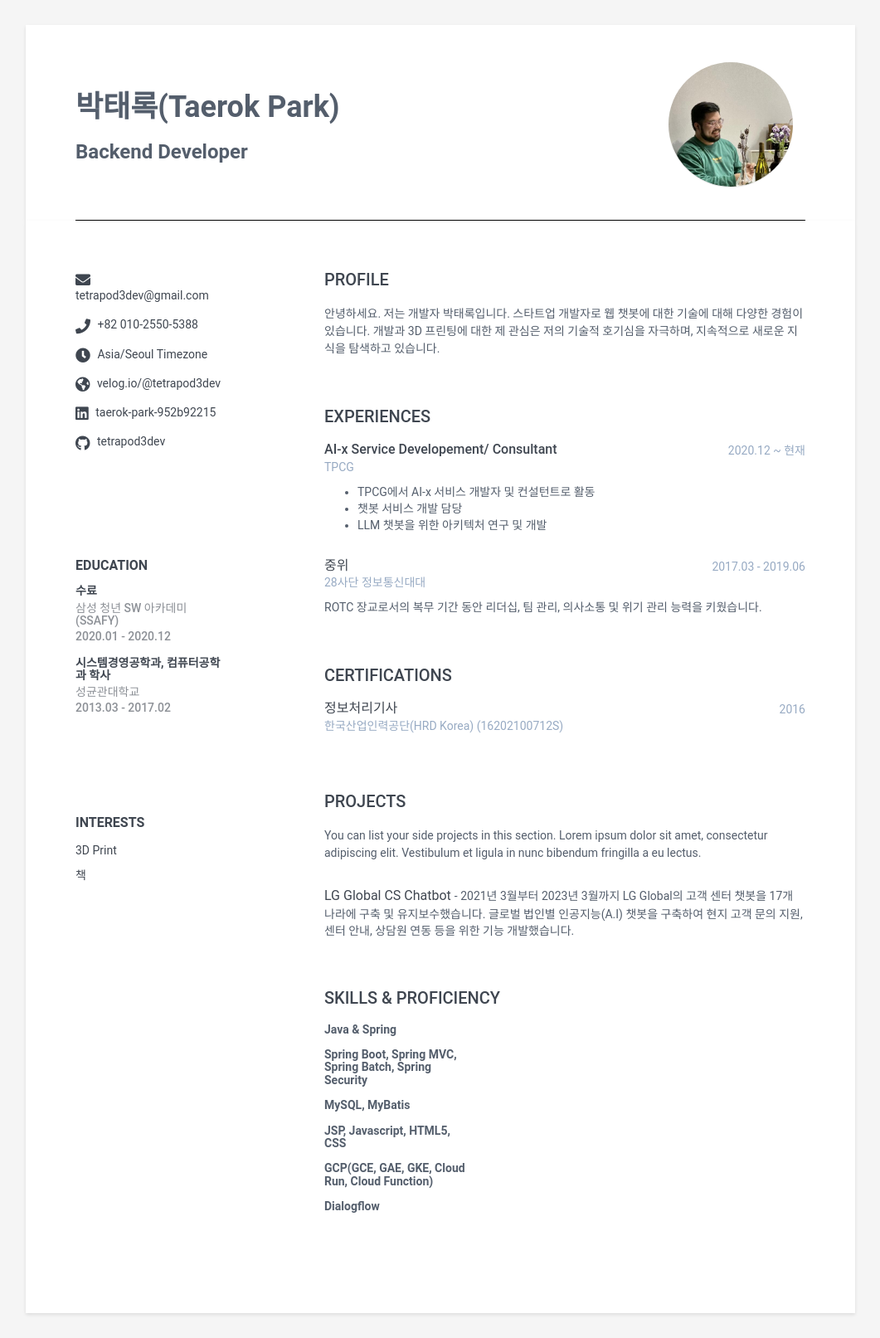
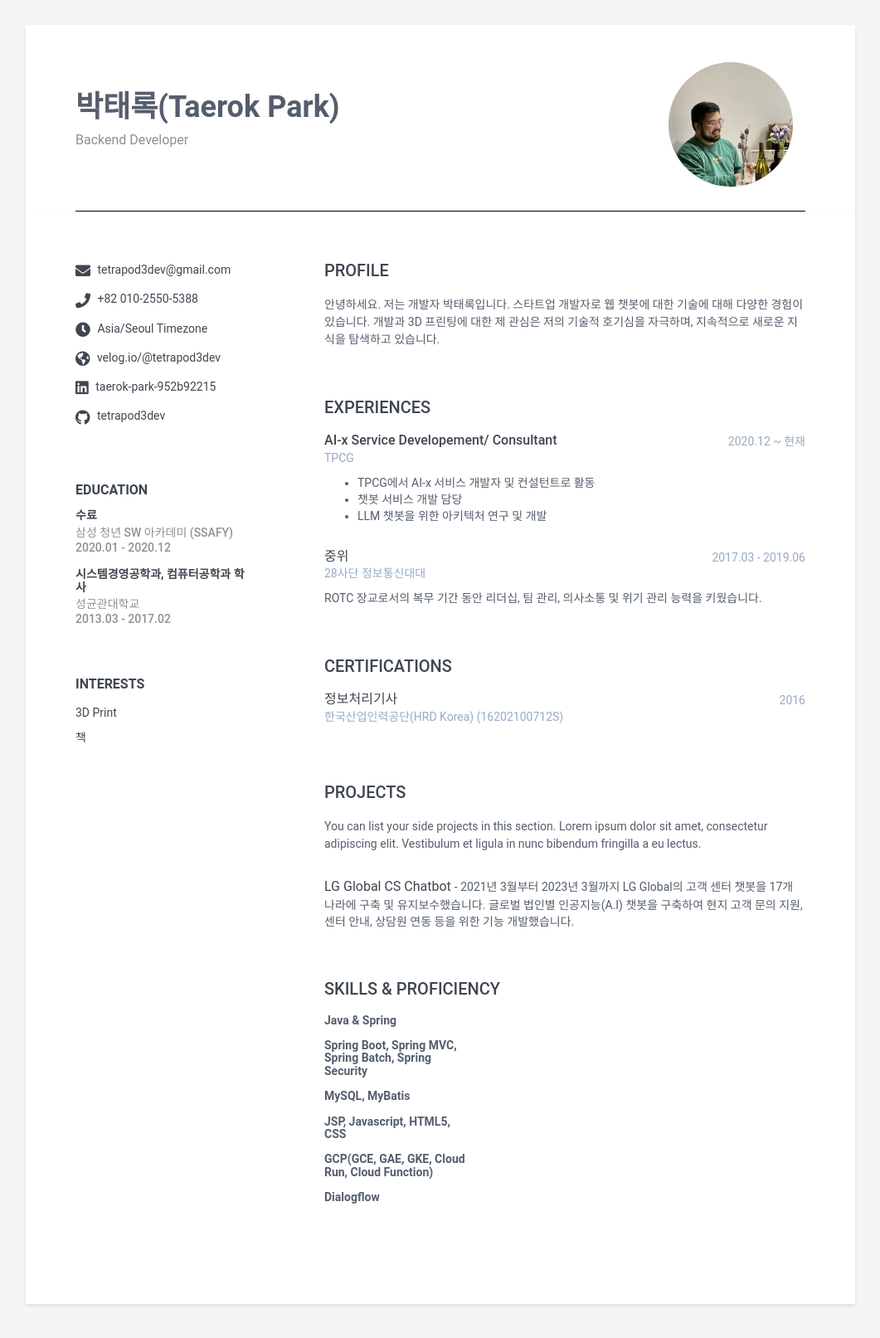
Before and after one commit to tetrapod3dev/tetrapod3dev.github.io, a Jekyll site: the page built from index.html, in a window 1280 px wide. Shown: the whole page at 83% size, without its empty margins (109-1170 px from the left). Built offline with Jekyll 4.4.1, drawn with Linux system fonts in a browser that asks for light colours.

Commit message:
chore: css 수정

```diff
--- a/_sass/_base.scss
+++ b/_sass/_base.scss
@@ -114,7 +114,7 @@ p {
     }
   }
   .container-block {
-    padding: 60px;
+    padding: 60px 30px 0 60px;
   }
   .container-block-title {
     text-transform: uppercase;
@@ -179,6 +179,13 @@ p {
   order: $resume-order;
   background: #fff;
   padding: 60px;
+  .tagline {
+    color: rgba(63, 70, 80, .6);
+    font-size: 16px;
+    font-weight: 400;
+    margin-top: 0;
+    margin-bottom: 0;
+  }
   .section-title {
     text-transform: uppercase;
     font-size: 20px;
```
